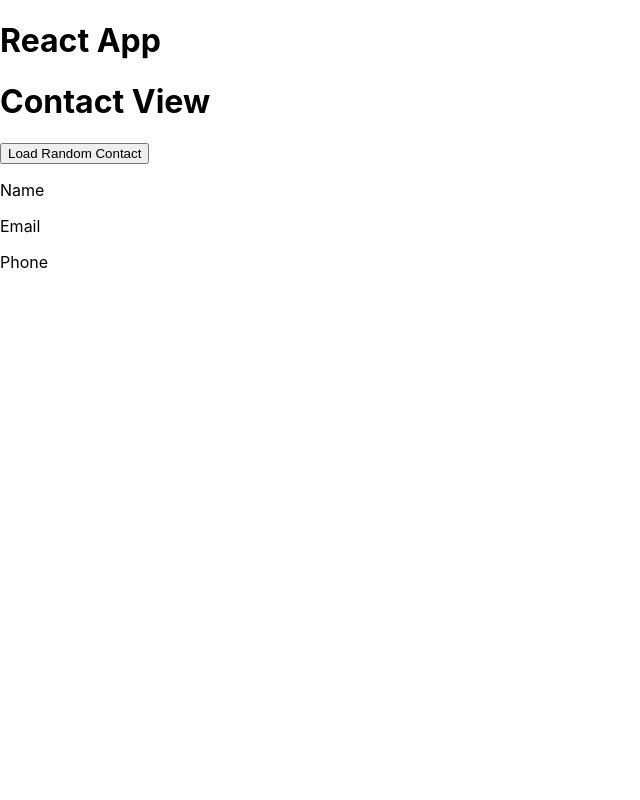
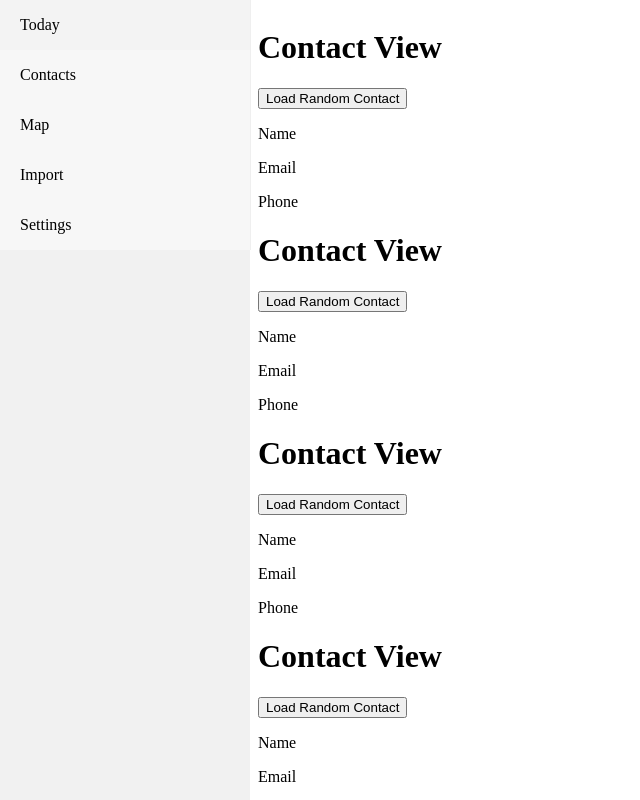
Before and after one commit to wilkyrlx/localdex, a React (Create React App) app in the folder frontend/: page / in a window 1280 px wide. Shown: the top 800 px of the page, without its empty margins (0-640 px from the left). Built offline with nearby package versions, Linux system fonts and the light colour scheme.

Commit message:
frontend: sidebar and main content

```diff
--- a/frontend/package.json
+++ b/frontend/package.json
@@ -10,9 +10,13 @@
     "@types/node": "^16.18.39",
     "@types/react": "^18.2.18",
     "@types/react-dom": "^18.2.7",
+    "autoprefixer": "^10.4.14",
+    "postcss": "^8.4.27",
     "react": "^18.2.0",
     "react-dom": "^18.2.0",
+    "react-pro-sidebar": "^1.1.0-alpha.1",
     "react-scripts": "5.0.1",
+    "tailwindcss": "^3.3.3",
     "typescript": "^4.9.5",
     "web-vitals": "^2.1.4"
   },
--- a/frontend/src/App.tsx
+++ b/frontend/src/App.tsx
@@ -1,13 +1,29 @@
 import React from 'react';
 import ContactView from './components/ContactView';
+import SidebarComponent from './components/SidebarComponent';
 
 function App() {
-  return (
-    <div className="App">
-        <h1>React App</h1>
-        <ContactView />
-    </div>
-  );
+    return (
+        <div className="App">
+            <div className="sidebar">
+                <SidebarComponent />
+            </div>
+            <div className="main-content">
+                <main>
+                    <ContactView />
+                    <ContactView />
+                    <ContactView />
+                    <ContactView />
+                    <ContactView />
+                    <ContactView />
+                    <ContactView />
+                    <ContactView />
+                    <ContactView />
+                    <ContactView />
+                </main>
+            </div>
+        </div>
+    );
 }
 
 export default App;
--- /dev/null
+++ b/frontend/src/components/SidebarComponent.tsx
@@ -0,0 +1,19 @@
+import { Sidebar, Menu, MenuItem, SubMenu } from 'react-pro-sidebar';
+
+
+function SidebarComponent() {
+    return (
+
+            <Sidebar>
+                <Menu>
+                    <MenuItem> Today </MenuItem>
+                    <MenuItem> Contacts </MenuItem>
+                    <MenuItem> Map </MenuItem>
+                    <MenuItem> Import </MenuItem>
+                    <MenuItem> Settings </MenuItem>
+                </Menu>
+            </Sidebar>
+    );
+}
+
+export default SidebarComponent;
--- a/frontend/src/styles/index.css
+++ b/frontend/src/styles/index.css
@@ -1,13 +1,20 @@
-body {
-  margin: 0;
-  font-family: -apple-system, BlinkMacSystemFont, 'Segoe UI', 'Roboto', 'Oxygen',
-    'Ubuntu', 'Cantarell', 'Fira Sans', 'Droid Sans', 'Helvetica Neue',
-    sans-serif;
-  -webkit-font-smoothing: antialiased;
-  -moz-osx-font-smoothing: grayscale;
+.App {
+    display: flex;
 }
 
-code {
-  font-family: source-code-pro, Menlo, Monaco, Consolas, 'Courier New',
-    monospace;
-}
+.sidebar {
+    width: 250px; /* Adjust the width as needed */
+    position: fixed;
+    top: 0;
+    left: 0;
+    bottom: 0;
+    background-color: #f1f1f1;
+    /* Other styles */
+  }
+
+  .main-content {
+    flex: 1;
+    margin-left: 250px; /* Ensure main content doesn't overlap the sidebar */
+    overflow-y: auto; /* Allow the main content to scroll if it overflows */
+    /* Other styles */
+  }
```
Also changed, not shown: frontend/src/types/contact.ts (+6 -3 lines), 1 other file (tests, documents, lock files or other folders).
